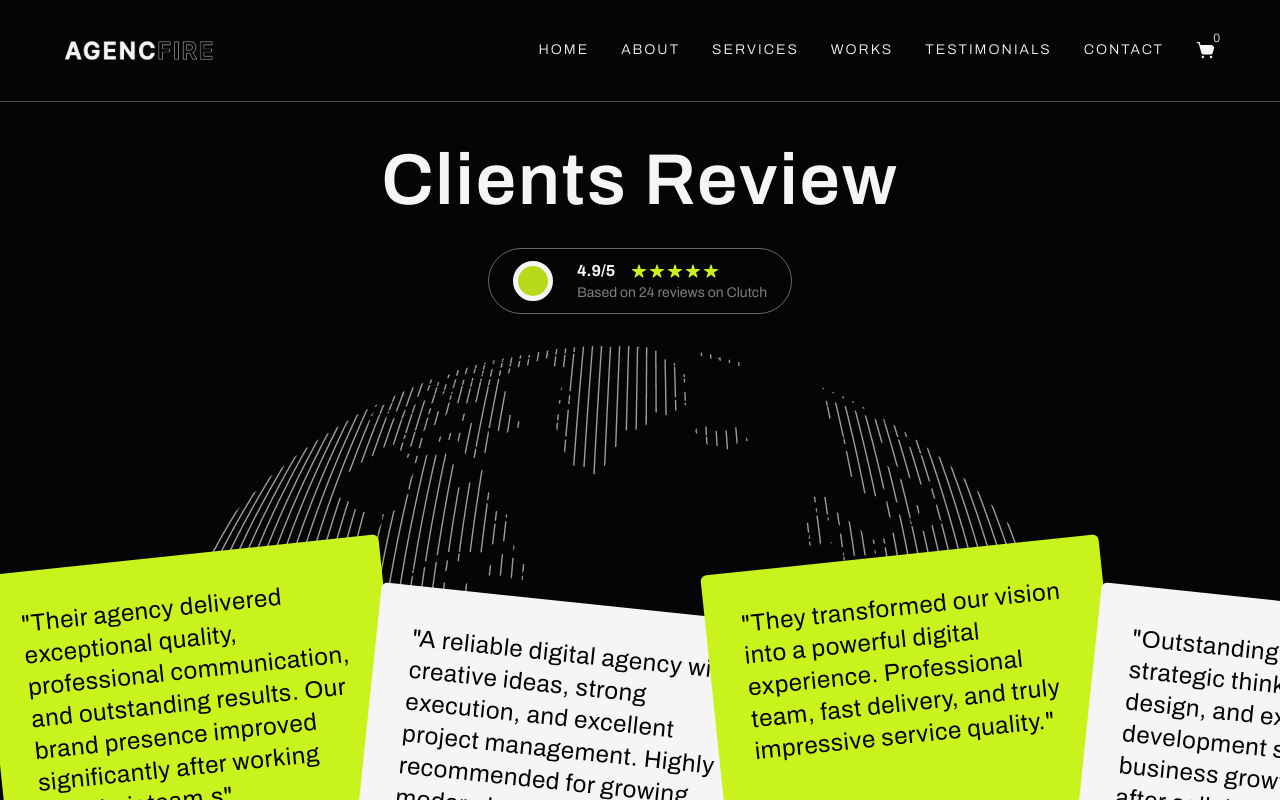
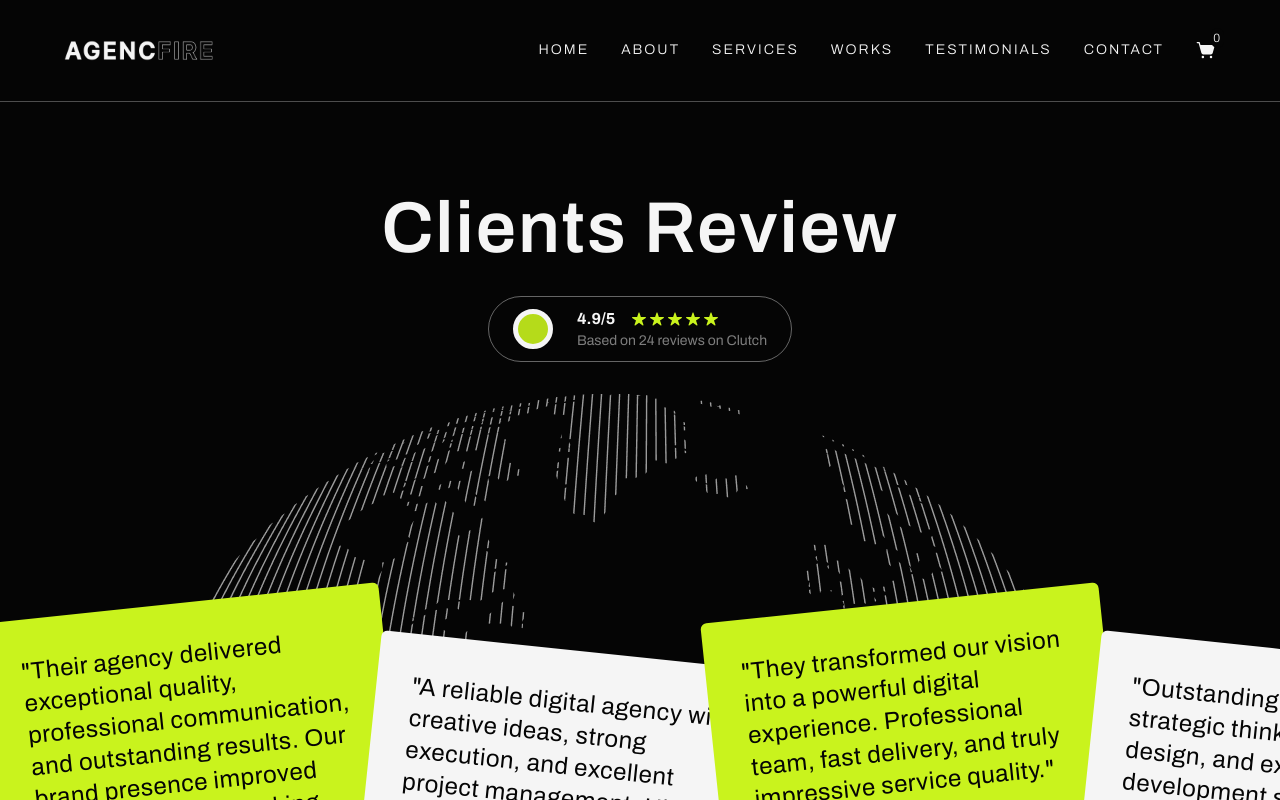
Before and after one commit to poloksan/agency-website, a Next.js app: page /testimonials in a window 1280 px wide. Shown: the top 800 px of the page. Built offline with nearby package versions, Linux system fonts and the light colour scheme.

Commit message:
responsive testimonial section and page done

```diff
--- a/src/app/testimonials/page.jsx
+++ b/src/app/testimonials/page.jsx
@@ -3,7 +3,7 @@ import React from 'react';
 
 export default function Testimonials() {
     return (
-        <section className="py-16">
+        <section className="py-16 sm:py-28">
             <TestimonialsSection />
         </section>
     );
--- a/src/components/home/testimonials/TestimonialsSection.jsx
+++ b/src/components/home/testimonials/TestimonialsSection.jsx
@@ -139,7 +139,7 @@ export default function TestimonialsSection() {
             initial="hidden"
             whileInView="show"
             viewport={{ once: true }}
-            className="w-full pt-10 pb-5 lg:pb-10 lg:pt-20"
+            className="w-full pt-10 pb-5 lg:pb-10 lg:pt-20 "
         >
             <div className="space-y-20 md:space-y-20 lg:space-y-28">
                 {/* heading */}
```
